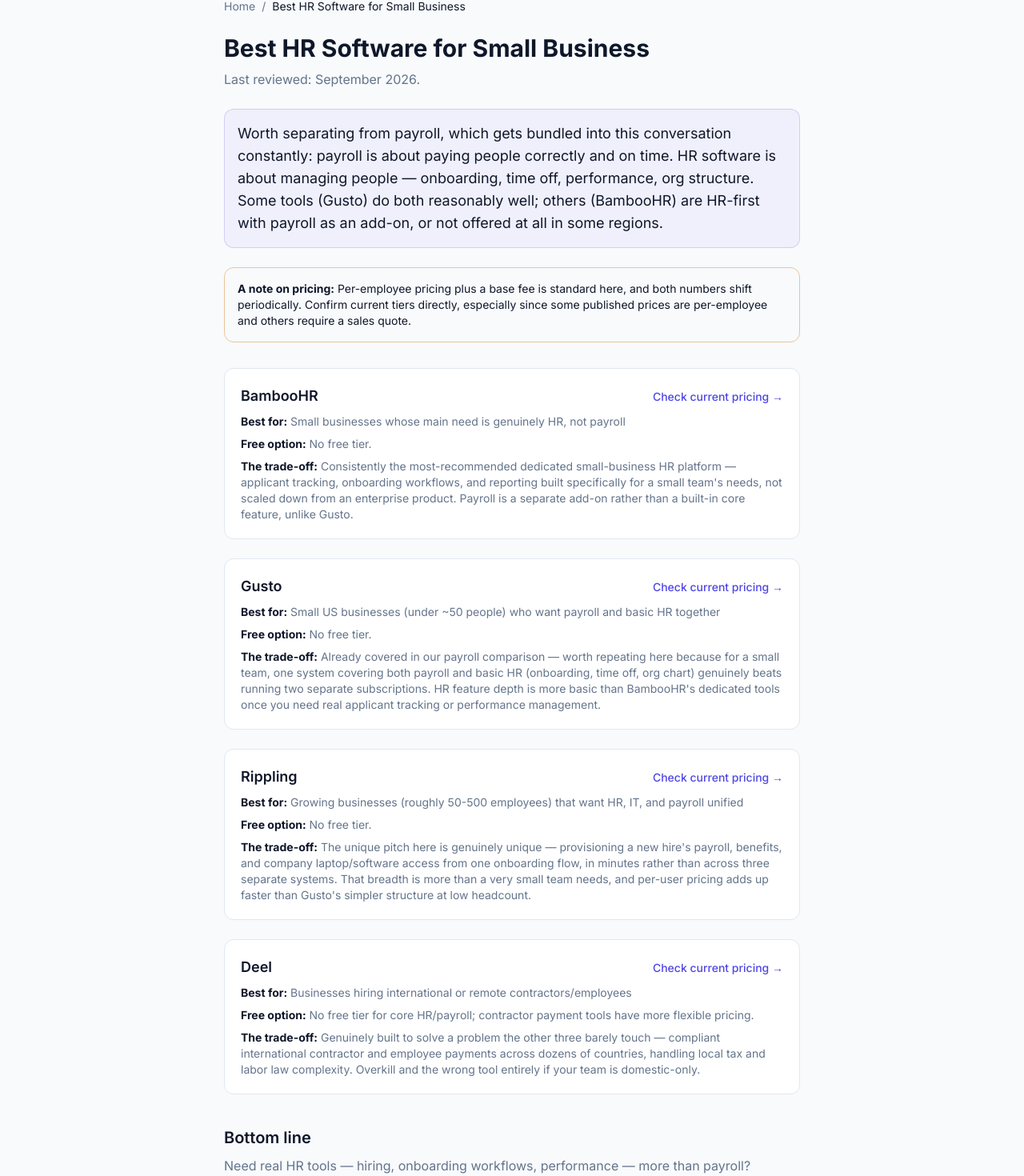
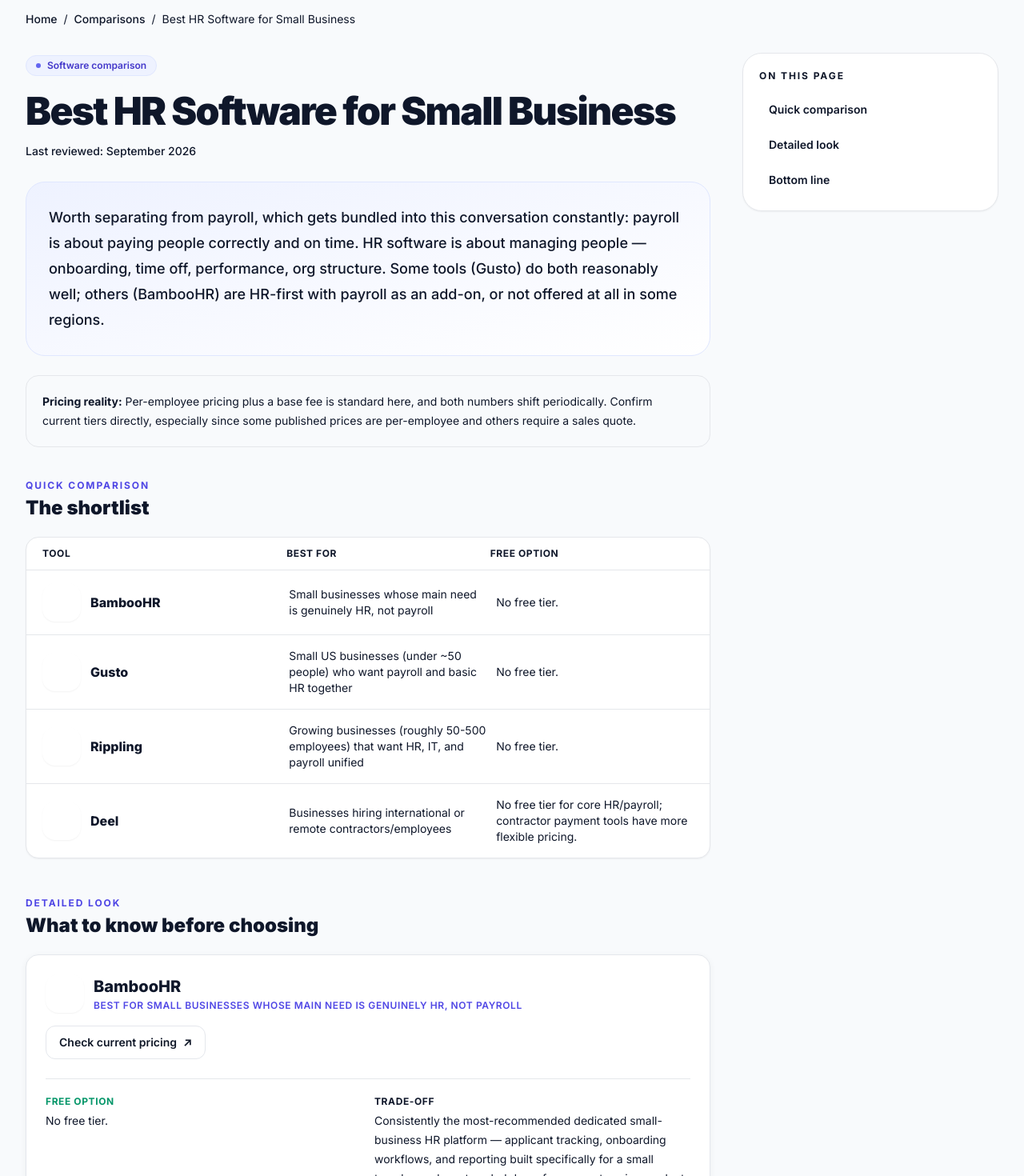
Before and after one commit to LinukaBandara/StackPick, a Next.js app: page /best/hr-software in a window 1280 px wide. Shown: the part 115-1585 px from the top of the page at 80% size. Built offline with nearby package versions, Linux system fonts and the light colour scheme.

Commit message:
Redesign comparison article experience

```diff
--- a/components/ComparisonArticle.tsx
+++ b/components/ComparisonArticle.tsx
@@ -15,6 +15,14 @@ export interface ComparisonArticleProps {
   pricingNote?: string;
   tools: ComparisonTool[];
   bottomLine: string;
+}
+
+function ToolMark({ index }: { index: number }) {
+  return (
+    <span className="grid h-12 w-12 shrink-0 place-items-center rounded-2xl bg-slate-950 text-sm font-black text-white shadow-sm">
+      {String(index + 1).padStart(2, "0")}
+    </span>
+  );
 }
 
 export default function ComparisonArticle({
@@ -35,55 +43,121 @@ export default function ComparisonArticle({
   };
 
   return (
-    <div className="mx-auto max-w-3xl px-4 sm:px-6 py-10">
+    <article className="sp-container py-10 sm:py-14">
       <script type="application/ld+json" dangerouslySetInnerHTML={{ __html: JSON.stringify(articleJsonLd) }} />
 
-      <nav aria-label="Breadcrumb" className="text-sm text-slate mb-6">
-        <Link href="/" className="hover:text-indigo">Home</Link>
-        <span className="mx-2">/</span>
-        <span className="text-ink">{title}</span>
+      <nav aria-label="Breadcrumb" className="mb-8 text-sm text-slate-500">
+        <Link href="/" className="font-medium hover:text-indigo-600">Home</Link>
+        <span className="mx-2 text-slate-300">/</span>
+        <Link href="/best" className="font-medium hover:text-indigo-600">Comparisons</Link>
+        <span className="mx-2 text-slate-300">/</span>
+        <span className="text-slate-700" aria-current="page">{title}</span>
       </nav>
 
-      <h1 className="text-3xl font-bold text-ink mb-2">{title}</h1>
-      <p className="text-slate mb-1">Last reviewed: September 2026.</p>
-      <p className="text-lg text-ink bg-indigo/5 border border-indigo/20 rounded-card p-4 my-6">
-        {intro}
-      </p>
+      <div className="grid gap-10 lg:grid-cols-[minmax(0,1fr)_320px]">
+        <div>
+          <div className="sp-pill border border-indigo-100 bg-indigo-50 text-indigo-700">
+            <span className="h-1.5 w-1.5 rounded-full bg-indigo-500" />
+            Software comparison
+          </div>
+
+          <h1 className="mt-5 max-w-4xl text-4xl font-black tracking-[-.035em] text-slate-950 sm:text-5xl">
+            {title}
+          </h1>
+          <p className="mt-4 text-sm font-medium text-slate-500">Last reviewed: September 2026</p>
+
+          <div className="mt-7 rounded-3xl border border-indigo-100 bg-gradient-to-br from-indigo-50 to-white p-6 sm:p-7">
+            <p className="text-lg font-medium leading-8 text-slate-800">{intro}</p>
+          </div>
 
           {pricingNote && (
-        <div className="rounded-card border border-amber/40 bg-amber-50 p-4 text-sm text-ink mb-8">
-          <strong>A note on pricing:</strong> {pricingNote}
+            <div className="mt-6 rounded-2xl border border-amber-200 bg-amber-50 p-5 text-sm leading-6 text-slate-800">
+              <strong className="text-slate-950">Pricing reality:</strong> {pricingNote}
             </div>
           )}
 
-      <div className="space-y-6">
-        {tools.map((t) => (
-          <div key={t.name} className="rounded-card border border-borderc bg-white p-5">
-            <div className="flex items-baseline justify-between flex-wrap gap-2">
-              <h2 className="text-lg font-semibold text-ink">{t.name}</h2>
-              <a
-                href={t.url}
-                target="_blank"
-                rel="noopener noreferrer sponsored"
-                className="text-sm text-indigo font-medium hover:underline"
-              >
-                Check current pricing →
-              </a>
+          <section className="mt-10" aria-labelledby="quick-picks">
+            <div className="flex items-end justify-between gap-4">
+              <div>
+                <p className="text-xs font-bold uppercase tracking-[.16em] text-indigo-600">Quick comparison</p>
+                <h2 id="quick-picks" className="mt-1 text-2xl font-black text-slate-950">The shortlist</h2>
               </div>
-            <p className="text-sm text-slate mt-2"><strong className="text-ink">Best for:</strong> {t.bestFor}</p>
-            <p className="text-sm text-slate mt-2"><strong className="text-ink">Free option:</strong> {t.freeOption}</p>
-            <p className="text-sm text-slate mt-2"><strong className="text-ink">The trade-off:</strong> {t.tradeoff}</p>
+            </div>
+
+            <div className="mt-5 overflow-hidden rounded-2xl border border-slate-200 bg-white shadow-sm">
+              <div className="hidden grid-cols-[1.2fr_1fr_1fr] border-b border-slate-100 bg-slate-50 px-5 py-3 text-xs font-bold uppercase tracking-wider text-slate-500 sm:grid">
+                <span>Tool</span><span>Best for</span><span>Free option</span>
+              </div>
+              {tools.map((t, i) => (
+                <div key={t.name} className="grid gap-3 border-b border-slate-100 px-5 py-4 last:border-0 sm:grid-cols-[1.2fr_1fr_1fr] sm:items-center">
+                  <div className="flex items-center gap-3">
+                    <ToolMark index={i} />
+                    <span className="font-extrabold text-slate-950">{t.name}</span>
+                  </div>
+                  <div className="text-sm text-slate-600"><span className="font-semibold text-slate-800 sm:hidden">Best for: </span>{t.bestFor}</div>
+                  <div className="text-sm text-slate-600"><span className="font-semibold text-slate-800 sm:hidden">Free: </span>{t.freeOption}</div>
                 </div>
               ))}
             </div>
+          </section>
 
-      <h2 className="text-xl font-semibold text-ink mt-10 mb-2">Bottom line</h2>
-      <p className="text-slate">{bottomLine}</p>
+          <section className="mt-12" aria-labelledby="detailed-picks">
+            <p className="text-xs font-bold uppercase tracking-[.16em] text-indigo-600">Detailed look</p>
+            <h2 id="detailed-picks" className="mt-1 text-2xl font-black text-slate-950">What to know before choosing</h2>
 
-      <p className="text-xs text-slate mt-8 border-t border-borderc pt-4">
-        Some links on this page are affiliate links — see our{" "}
-        <Link href="/affiliate-disclosure" className="text-indigo hover:underline">affiliate disclosure</Link>.
+            <div className="mt-5 grid gap-4">
+              {tools.map((t, i) => (
+                <section key={t.name} className="sp-card p-5 sm:p-6">
+                  <div className="flex flex-wrap items-start justify-between gap-4">
+                    <div className="flex items-center gap-3">
+                      <ToolMark index={i} />
+                      <div>
+                        <h3 className="text-xl font-extrabold text-slate-950">{t.name}</h3>
+                        <p className="mt-0.5 text-xs font-semibold uppercase tracking-wider text-indigo-600">Best for {t.bestFor}</p>
+                      </div>
+                    </div>
+                    <a href={t.url} target="_blank" rel="noopener noreferrer sponsored" className="sp-button-secondary">
+                      Check current pricing <span aria-hidden="true">↗</span>
+                    </a>
+                  </div>
+                  <div className="mt-6 grid gap-4 border-t border-slate-100 pt-5 sm:grid-cols-2">
+                    <div>
+                      <p className="text-xs font-bold uppercase tracking-wider text-emerald-600">Free option</p>
+                      <p className="mt-1 text-sm leading-6 text-slate-600">{t.freeOption}</p>
+                    </div>
+                    <div>
+                      <p className="text-xs font-bold uppercase tracking-wider text-amber-600">Trade-off</p>
+                      <p className="mt-1 text-sm leading-6 text-slate-600">{t.tradeoff}</p>
+                    </div>
+                  </div>
+                </section>
+              ))}
+            </div>
+          </section>
+
+          <section className="mt-12 rounded-3xl bg-slate-950 p-6 text-white sm:p-8" aria-labelledby="bottom-line">
+            <p className="text-xs font-bold uppercase tracking-[.16em] text-indigo-300">StackPick verdict</p>
+            <h2 id="bottom-line" className="mt-2 text-2xl font-black">Bottom line</h2>
+            <p className="mt-3 leading-7 text-slate-300">{bottomLine}</p>
+          </section>
+
+          <p className="mt-8 border-t border-slate-200 pt-5 text-xs leading-6 text-slate-500">
+            Some links on this page may be affiliate links. Read our{" "}
+            <Link href="/affiliate-disclosure" className="font-semibold text-indigo-600 hover:underline">affiliate disclosure</Link>.
           </p>
         </div>
+
+        <aside className="hidden lg:block">
+          <div className="sticky top-24 rounded-3xl border border-slate-200 bg-white p-5 shadow-sm">
+            <p className="text-xs font-bold uppercase tracking-[.16em] text-slate-400">On this page</p>
+            <nav className="mt-4 grid gap-2 text-sm font-semibold">
+              <a href="#quick-picks" className="rounded-lg px-3 py-2 text-slate-700 hover:bg-indigo-50 hover:text-indigo-700">Quick comparison</a>
+              <a href="#detailed-picks" className="rounded-lg px-3 py-2 text-slate-700 hover:bg-indigo-50 hover:text-indigo-700">Detailed look</a>
+              <a href="#bottom-line" className="rounded-lg px-3 py-2 text-slate-700 hover:bg-indigo-50 hover:text-indigo-700">Bottom line</a>
+            </nav>
+          </div>
+        </aside>
+      </div>
+    </article>
   );
 }
```
Lines whose indentation alone changed are shown as unchanged.
